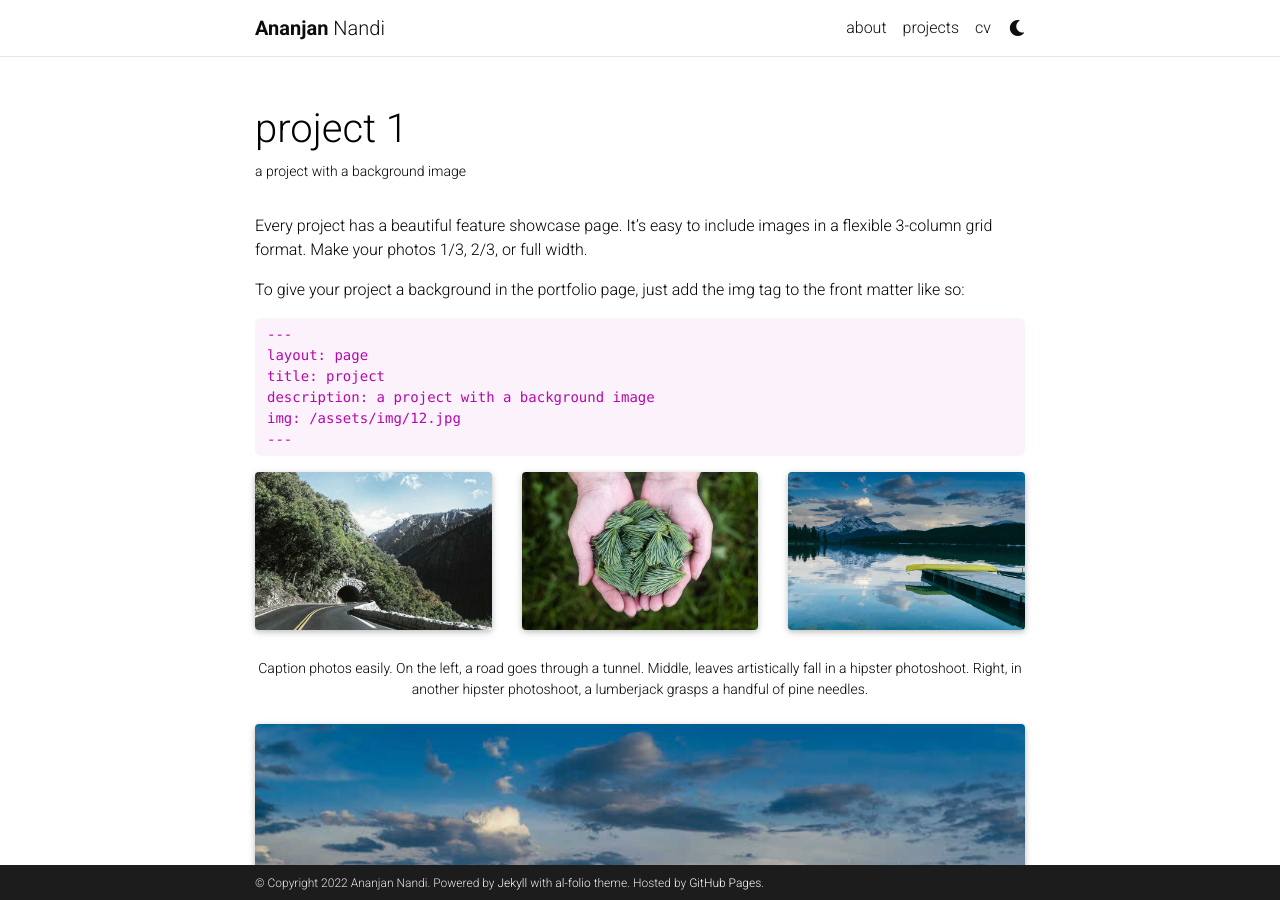
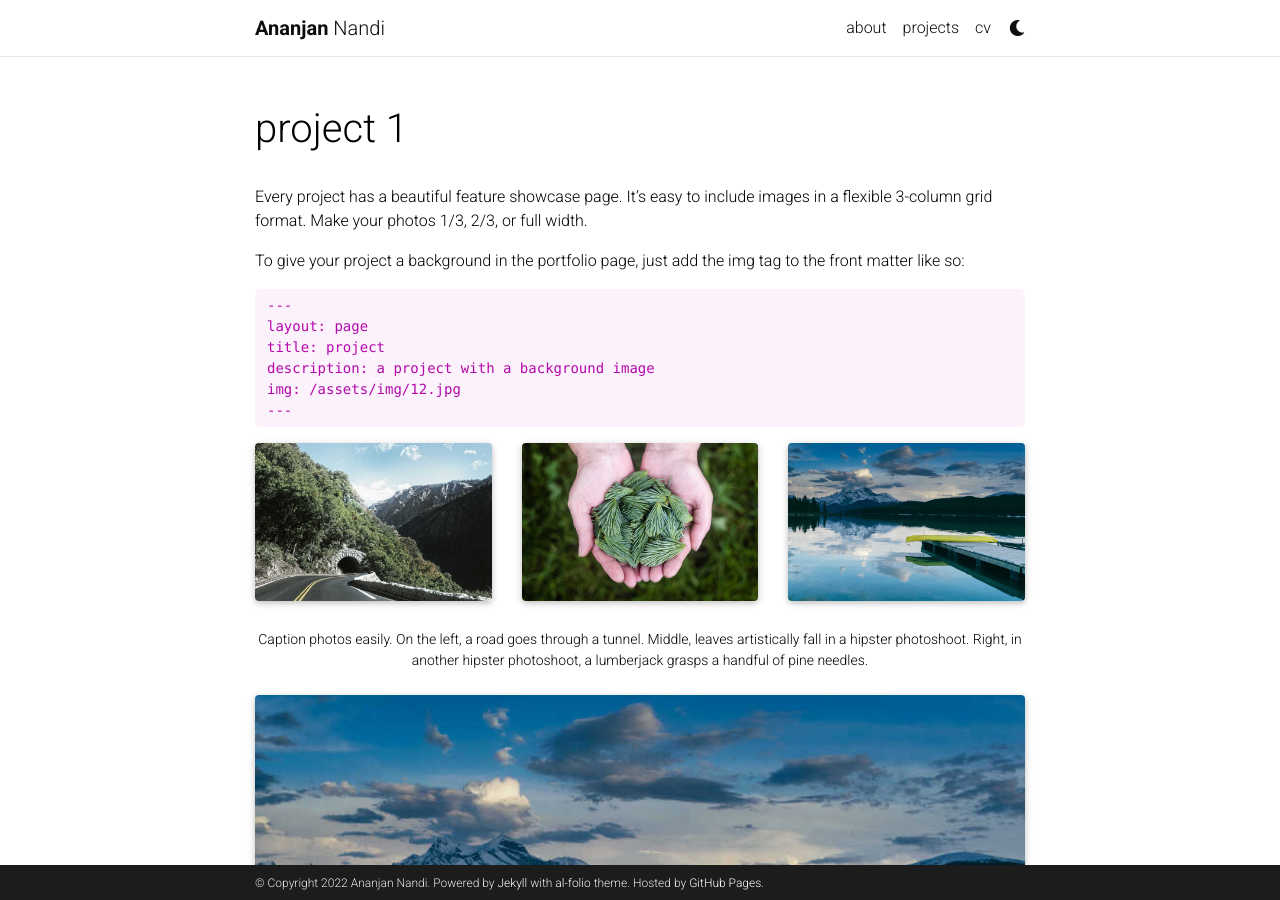
Before and after one commit to ananjan-nandi-9/ananjan-nandi-9.github.io, a Jekyll site: the page built from _projects/1_project.md, in a window 1280 px wide and 900 px high. Built offline with Jekyll 4.4.1, drawn with Linux system fonts in a browser that asks for light colours; full-size pictures stand in for the smaller copies a plugin makes; comment, search, counter and statistics services are not loaded; a style sheet for code colours, icons or effects is not loaded.

Commit message:
Update 1_project.md

```diff
--- a/_projects/1_project.md
+++ b/_projects/1_project.md
@@ -1,7 +1,7 @@
 ---
 layout: page
 title: project 1
-description: a project with a background image
+description: null
 img: assets/img/12.jpg
 importance: 1
 category: work
```
